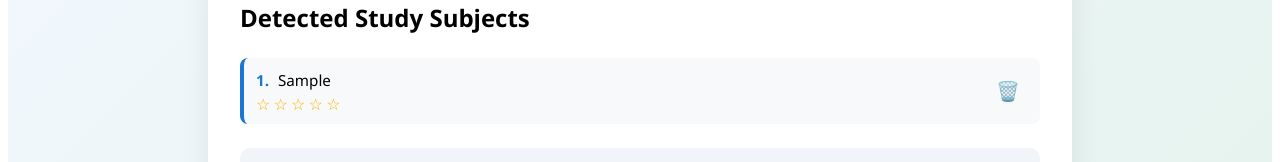
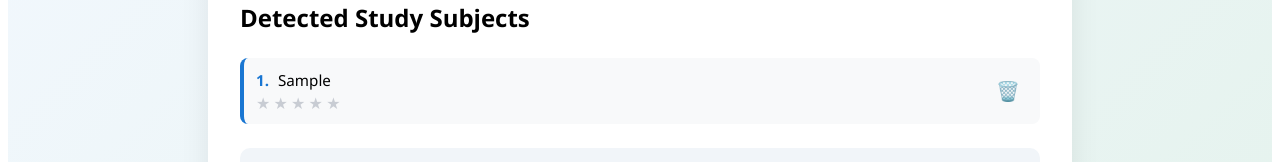
Before and after one commit to Alomika/SkillOut, a Vue app in the folder frontend/: page /subjects in a window 1280 px wide. Both pictures are taken after typing "Sample" into the empty fields and a click on the button "Add Subject". Shown: the part 300-462 px from the top of the page. Built offline with nearby package versions, Linux system fonts and the light colour scheme; no server answers.

Commit message:
SD-130 Sukurti funkcionalumą leidžiantį vartotojui pasirinkti susidomėjimo lygį

```diff
--- a/frontend/src/pages/SubjectsPage.vue
+++ b/frontend/src/pages/SubjectsPage.vue
@@ -11,11 +11,17 @@
             <div class="subject-content">
               <div><span class="number">{{ index + 1 }}.</span> {{ subject }}</div>
               <div class="stars" aria-label="Subject rating">
-                <span class="star">☆</span>
-                <span class="star">☆</span>
-                <span class="star">☆</span>
-                <span class="star">☆</span>
-                <span class="star">☆</span>
+                <button
+                  v-for="star in 5"
+                  :key="`${subject}-${index}-${star}`"
+                  type="button"
+                  class="star-button"
+                  :class="{ active: star <= (ratings[index] || 0) }"
+                  :aria-label="`Rate ${subject}: ${star} star${star > 1 ? 's' : ''}`"
+                  @click="setRating(index, star)"
+                >
+                  ★
+                </button>
               </div>
             </div>
             <button @click="removeSubject(index)" class="btn-delete">🗑️</button>
@@ -56,6 +62,7 @@ export default {
   data() {
     return {
       subjects: [],
+      ratings: [],
       loading: true,
       newSubjectName: "",
     };
@@ -63,13 +70,18 @@ export default {
   methods: {
     removeSubject(index) {
       this.subjects.splice(index, 1);
+      this.ratings.splice(index, 1);
     },
     addSubject() {
       const name = this.newSubjectName.trim();
       if (name) {
         this.subjects.push(name);
+        this.ratings.push(0);
         this.newSubjectName = "";
       }
+    },
+    setRating(index, stars) {
+      this.ratings.splice(index, 1, stars);
     }
   },
   async mounted() {
@@ -78,6 +90,7 @@ export default {
       const data = await response.json();
       if (data.study_subjects) {
         this.subjects = data.study_subjects;
+        this.ratings = data.study_subjects.map(() => 0);
       }
     } catch (error) {
       console.error("Error loading subjects:", error);
@@ -137,6 +150,7 @@ export default {
   display: flex;
   flex-direction: column;
   gap: 0.35rem;
+  flex: 1;
 }
 
 .stars {
@@ -144,10 +158,18 @@ export default {
   gap: 0.2rem;
 }
 
-.star {
-  color: #f5b301;
+.star-button {
+  border: none;
+  background: transparent;
+  color: #c8ccd3;
   font-size: 1rem;
   line-height: 1;
+  cursor: pointer;
+  padding: 0;
+}
+
+.star-button.active {
+  color: #f5b301;
 }
 
 /* Mygtuko stilius */
```
